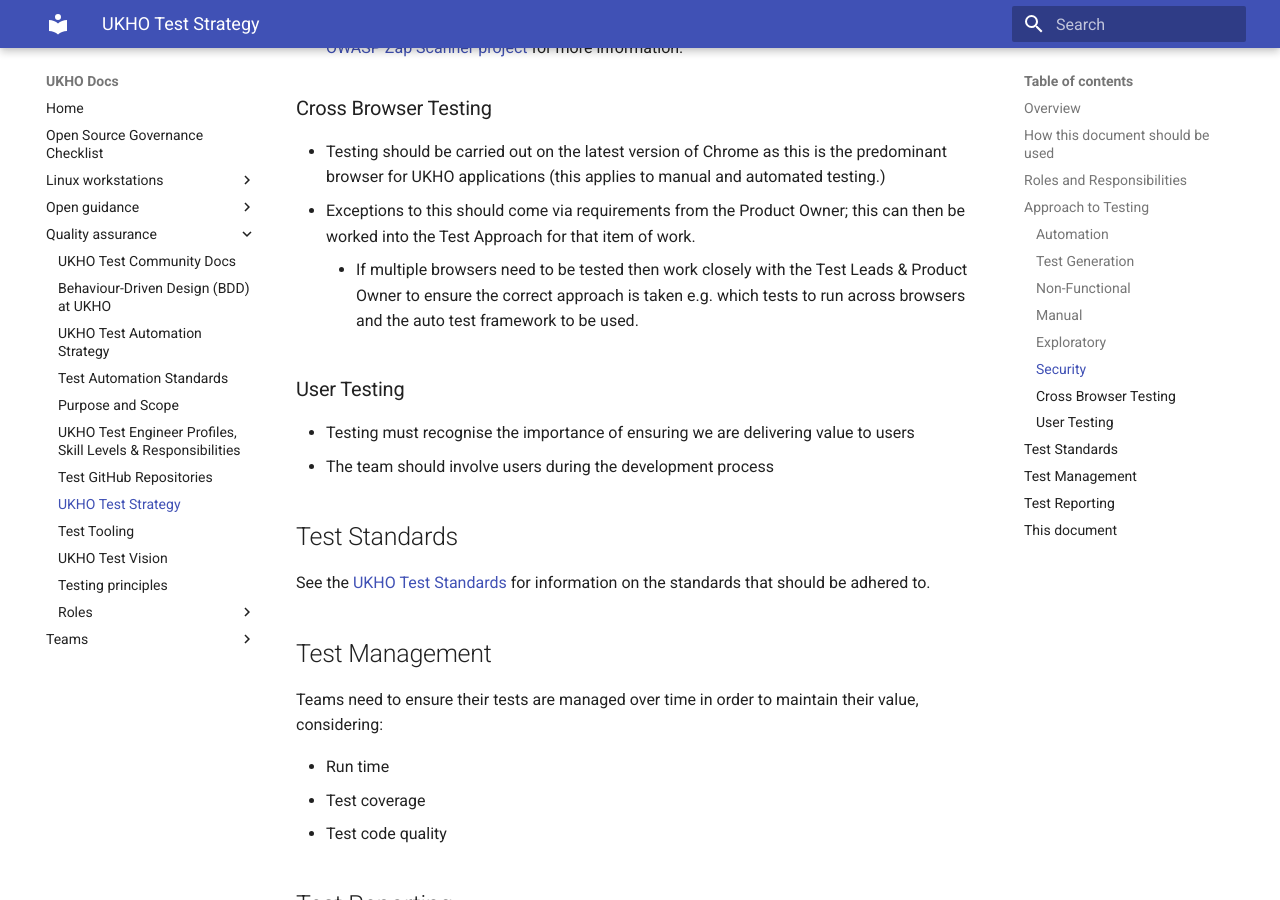
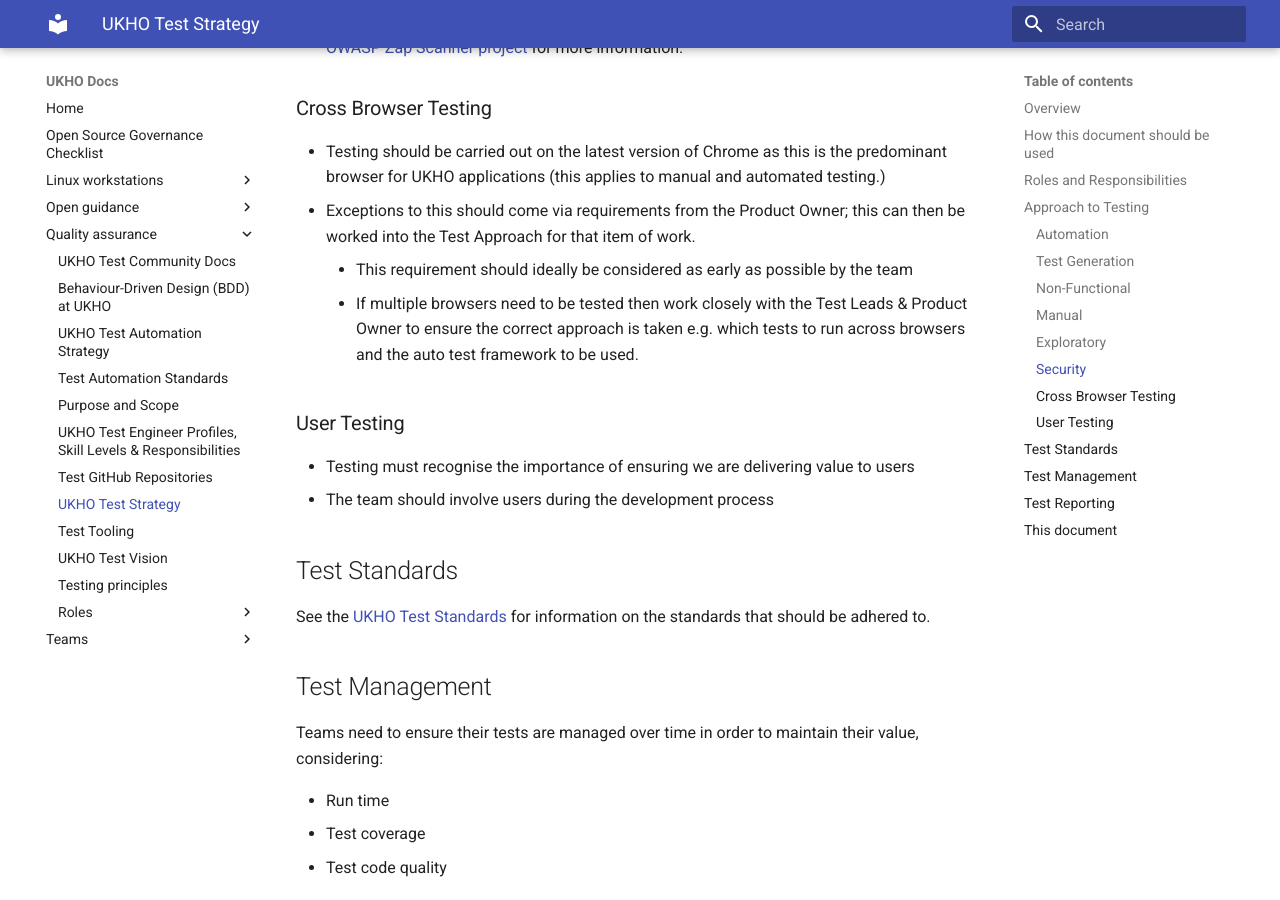
Before and after one commit to UKHO/docs, an MkDocs documentation site: the page built from docs/quality-assurance/test-strategy.md, in a window 1280 px wide and 900 px high, scrolled down 1662 px. Built offline with MkDocs 1.6.1 and Material for MkDocs 9.7.7, drawn with Linux system fonts in a browser that asks for light colours.

Commit message:
Minor update after further review

```diff
--- a/docs/quality-assurance/test-strategy.md
+++ b/docs/quality-assurance/test-strategy.md
@@ -50,6 +50,7 @@ Teams should adhere to this strategy when determining their team approach to tes
 
 * Testing should be carried out on the latest version of Chrome as this is the predominant browser for UKHO applications (this applies to manual and automated testing.)
 * Exceptions to this should come via requirements from the Product Owner; this can then be worked into the Test Approach for that item of work.
+	* This requirement should ideally be considered as early as possible by the team
 	* If multiple browsers need to be tested then work closely with the Test Leads & Product Owner to ensure the correct approach is taken e.g. which tests to run across browsers and the auto test framework to be used.
 
 ### User Testing
```
